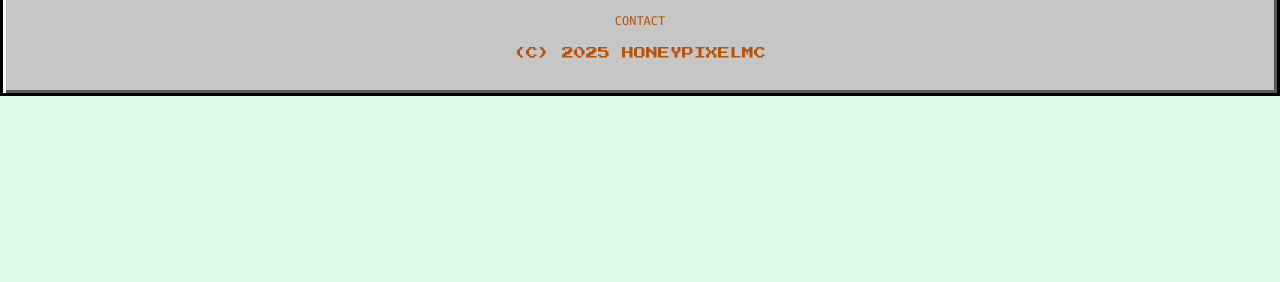
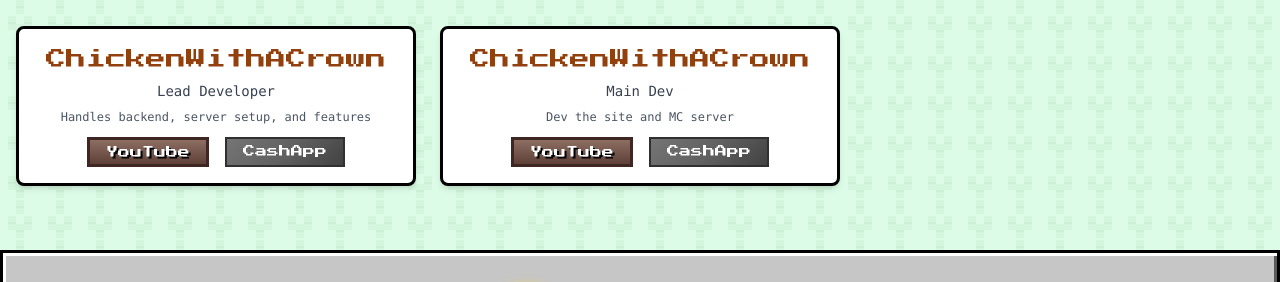
Before and after one commit to MissionProtection/HoneyPixle, a website: page public/index.html in a window 1280 px wide. Shown: the part 2872-3154 px from the top of the page. Before the commit the page ends 2968 px from the top, so only its background shows below. Drawn offline with nearby package versions, Linux system fonts and the light colour scheme; a script that the page names is missing; files whose address does not match are found by name.

Commit message:
Update index.html

```diff
--- a/public/index.html
+++ b/public/index.html
@@ -316,7 +316,7 @@
                 <a href="https://discord.gg/YU25e7Mn9b" target="_blank" class="btn-minecraft px-8 py-3 minecraft-font text-sm">
                     🗨️ JOIN DISCORD
                 </a>
-                <button onclick="openGuideModal()" class="stone-block text-white px-8 py-3 minecraft-font text-sm">
+                <button onclick="openGuideModal()" class="btn-minecraft px-8 py-3 minecraft-font text-sm">
                     📘 READ GUIDES
                 </button>
             </div>
@@ -514,6 +514,37 @@
         </div>
     </div>
 
+<!-- Dev Team Section -->
+<section id="devs" class="py-16 px-4 creeper-bg">
+  <div class="container mx-auto text-center">
+    <h2 class="minecraft-font text-3xl text-amber-800 mb-8">MEET THE DEVS 🛠️</h2>
+    <div class="grid md:grid-cols-2 lg:grid-cols-3 gap-6">
+
+      <!-- Dev Card -->
+      <div class="minecraft-inventory p-4 rounded-lg bg-white shadow-md">
+        <h3 class="minecraft-font text-xl text-amber-800 mb-2">ChickenWithACrown</h3>
+        <p class="text-sm text-gray-700 font-mono mb-2">Lead Developer</p>
+        <p class="text-xs text-gray-600 font-mono mb-3">Handles backend, server setup, and features</p>
+        <div class="flex justify-center space-x-4 text-sm">
+          <a href="https://youtube.com/@ChickenWithACrown" target="_blank" class="btn-minecraft px-4 py-1 minecraft-font text-xs">YouTube</a>
+          <a href="https://cash.app/$ChickenCrown" target="_blank" class="stone-block px-4 py-1 text-white minecraft-font text-xs">CashApp</a>
+        </div>
+      </div>
+
+      <!-- Example Dev -->
+      <div class="minecraft-inventory p-4 rounded-lg bg-white shadow-md">
+        <h3 class="minecraft-font text-xl text-amber-800 mb-2">ChickenWithACrown</h3>
+        <p class="text-sm text-gray-700 font-mono mb-2">Main Dev</p>
+        <p class="text-xs text-gray-600 font-mono mb-3">Dev the site and MC server</p>
+        <div class="flex justify-center space-x-4 text-sm">
+          <a href="https://www.youtube.com/@ChickenWithACrown" target="_blank" class="btn-minecraft px-4 py-1 minecraft-font text-xs">YouTube</a>
+          <a href="https://cash.app/$DanielUpperman06" target="_blank" class="stone-block px-4 py-1 text-white minecraft-font text-xs">CashApp</a>
+        </div>
+      </div>
+
+    </div>
+  </div>
+</section>
 
     <!-- Footer -->
     <footer class="minecraft-inventory text-center py-8">
```
